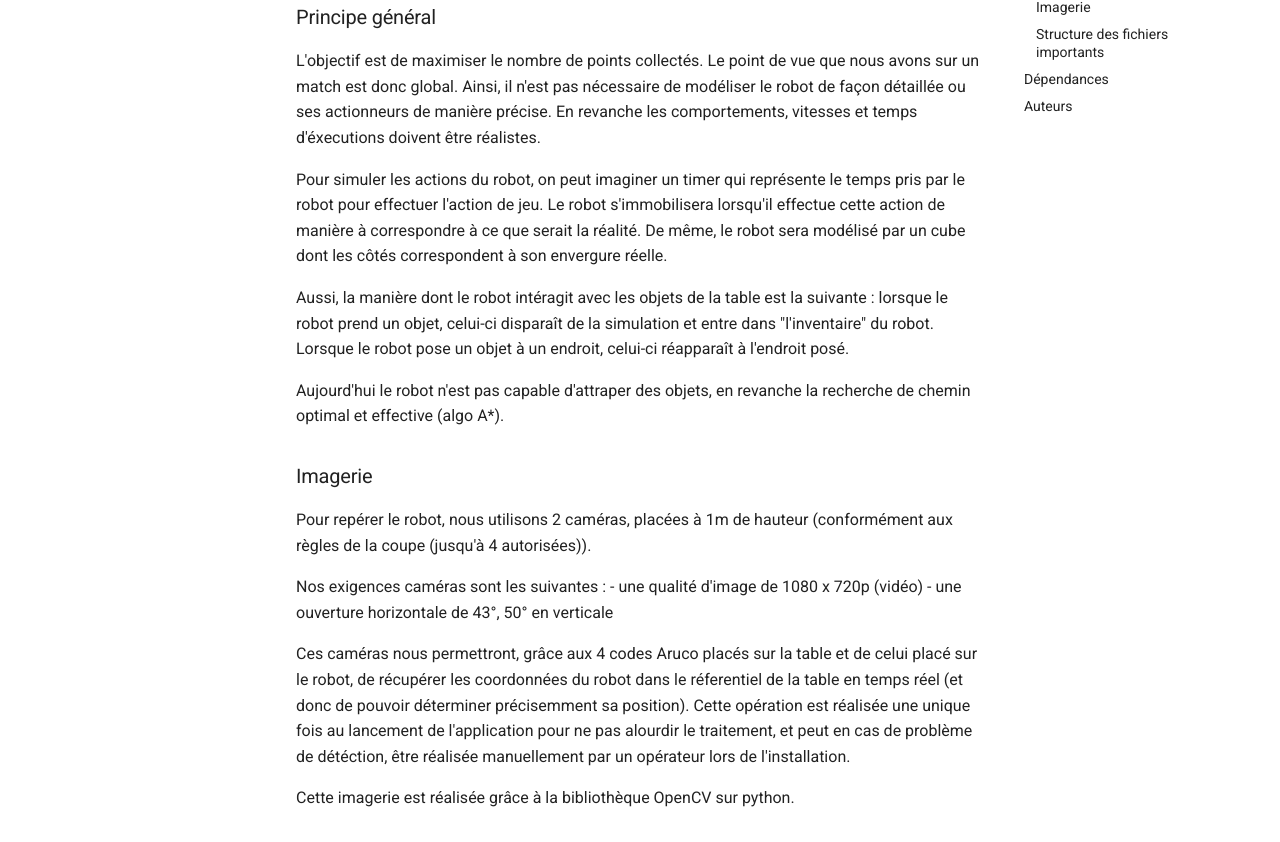
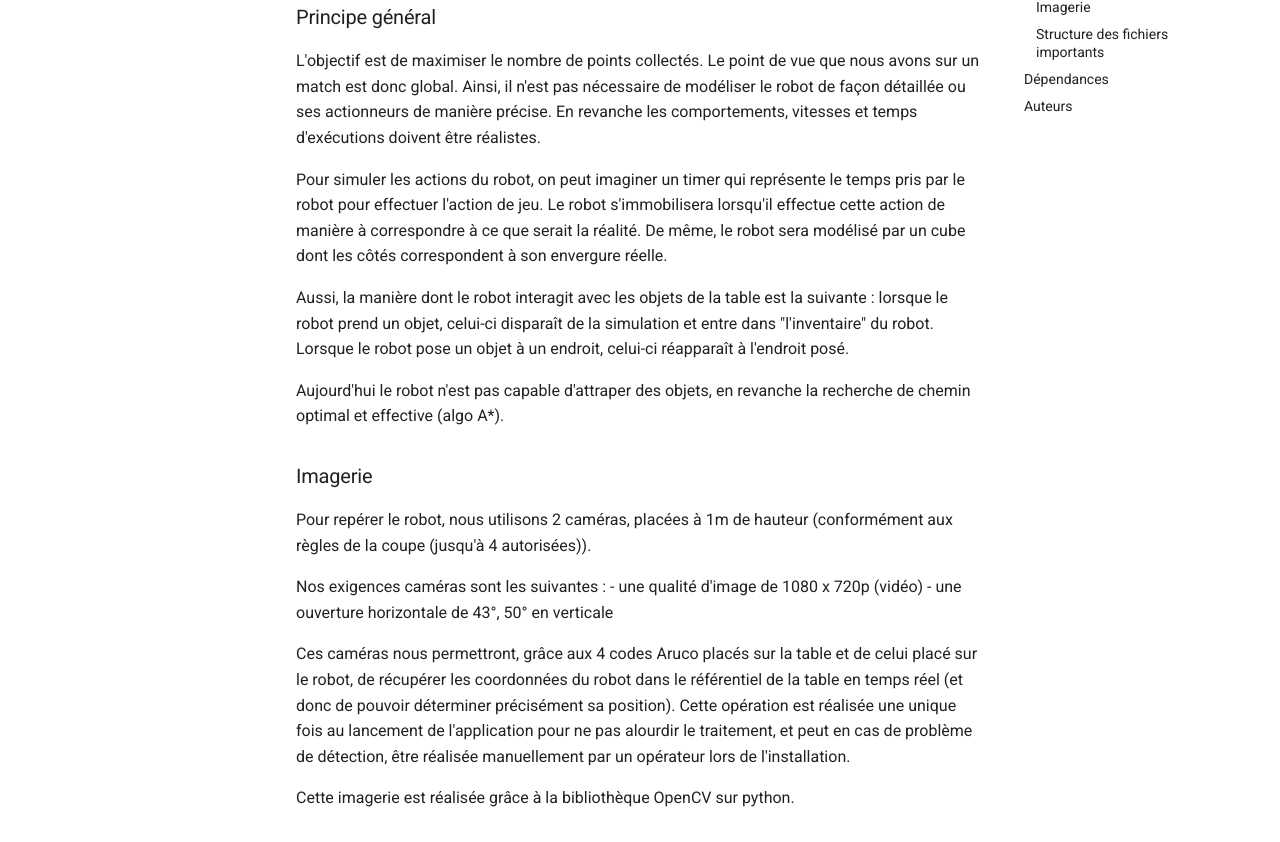
Before and after one commit to Projet-et-Tech/Documentation, an MkDocs documentation site: the page built from docs/informatique/index.md, in a window 1280 px wide and 1400 px high, scrolled down 966 px. Shown: the part 209-1051 px from the top of the window. Built offline with MkDocs 1.6.1 and Material for MkDocs 9.7.7, drawn with Linux system fonts in a browser that asks for light colours; some web fonts are replaced; some of the changed text lies outside the part shown.

Commit message:
fixed md typo

```diff
--- a/docs/informatique/index.md
+++ b/docs/informatique/index.md
@@ -25,11 +25,11 @@ Elle contient également la simulation de la détection caméra et de la calibra
 
 ### Principe général
 
-L'objectif est de maximiser le nombre de points collectés. Le point de vue que nous avons sur un match est donc global. Ainsi, il n'est pas nécessaire de modéliser le robot de façon détaillée ou ses actionneurs de manière précise. En revanche les comportements, vitesses et temps d'éxecutions doivent être réalistes.
+L'objectif est de maximiser le nombre de points collectés. Le point de vue que nous avons sur un match est donc global. Ainsi, il n'est pas nécessaire de modéliser le robot de façon détaillée ou ses actionneurs de manière précise. En revanche les comportements, vitesses et temps d'exécutions doivent être réalistes.
 
 Pour simuler les actions du robot, on peut imaginer un timer qui représente le temps pris par le robot pour effectuer l'action de jeu. Le robot s'immobilisera lorsqu'il effectue cette action de manière à correspondre à ce que serait la réalité. De même, le robot sera modélisé par un cube dont les côtés correspondent à son envergure réelle.
 
-Aussi, la manière dont le robot intéragit avec les objets de la table est la suivante : lorsque le robot prend un objet, celui-ci disparaît de la simulation et entre dans "l'inventaire" du robot. Lorsque le robot pose un objet à un endroit, celui-ci réapparaît à l'endroit posé.
+Aussi, la manière dont le robot interagit avec les objets de la table est la suivante : lorsque le robot prend un objet, celui-ci disparaît de la simulation et entre dans "l'inventaire" du robot. Lorsque le robot pose un objet à un endroit, celui-ci réapparaît à l'endroit posé.
 
 Aujourd'hui le robot n'est pas capable d'attraper des objets, en revanche la recherche de chemin optimal et effective (algo A*).
 
@@ -41,7 +41,7 @@ Nos exigences caméras sont les suivantes :
 - une qualité d'image de 1080 x 720p (vidéo)
 - une ouverture horizontale de 43°, 50° en verticale
 
-Ces caméras nous permettront, grâce aux 4 codes Aruco placés sur la table et de celui placé sur le robot, de récupérer les coordonnées du robot dans le réferentiel de la table en temps réel (et donc de pouvoir déterminer précisemment sa position). Cette opération est réalisée une unique fois au lancement de l'application pour ne pas alourdir le traitement, et peut en cas de problème de détéction, être réalisée manuellement par un opérateur lors de l'installation.
+Ces caméras nous permettront, grâce aux 4 codes Aruco placés sur la table et de celui placé sur le robot, de récupérer les coordonnées du robot dans le référentiel de la table en temps réel (et donc de pouvoir déterminer précisément sa position). Cette opération est réalisée une unique fois au lancement de l'application pour ne pas alourdir le traitement, et peut en cas de problème de détection, être réalisée manuellement par un opérateur lors de l'installation.
 
 Cette imagerie est réalisée grâce à la bibliothèque OpenCV sur python.
 
```
Also changed, not shown: other parts of docs/informatique/index.md (+4 -3 lines), docs/informatique/URDF.md (+6 -0 lines), docs/informatique/camera.md (+14 -1 lines), docs/informatique/simulation.md (+7 -0 lines).
